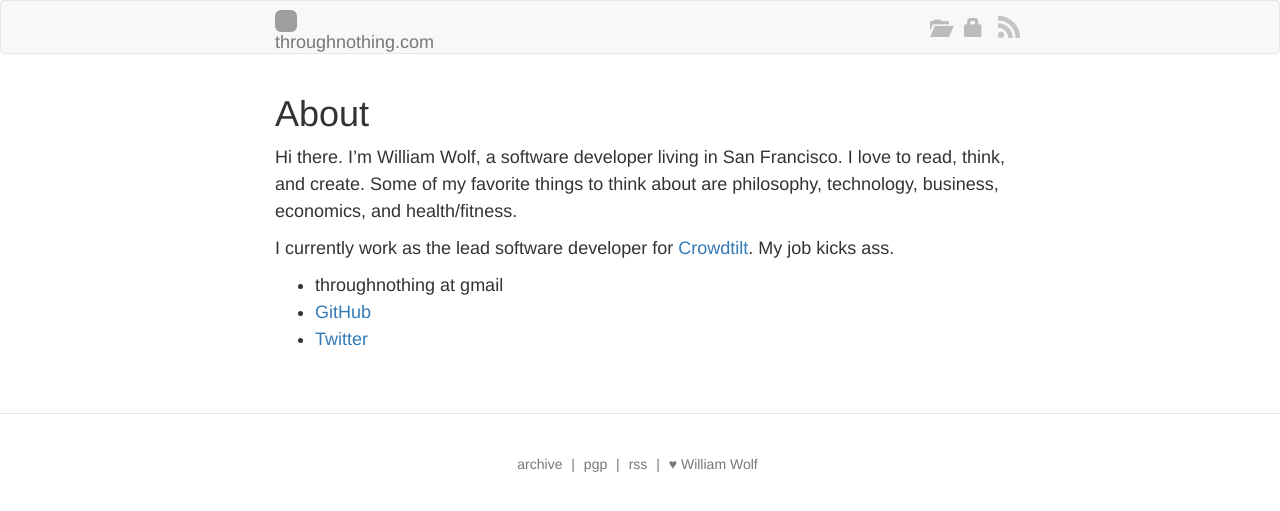
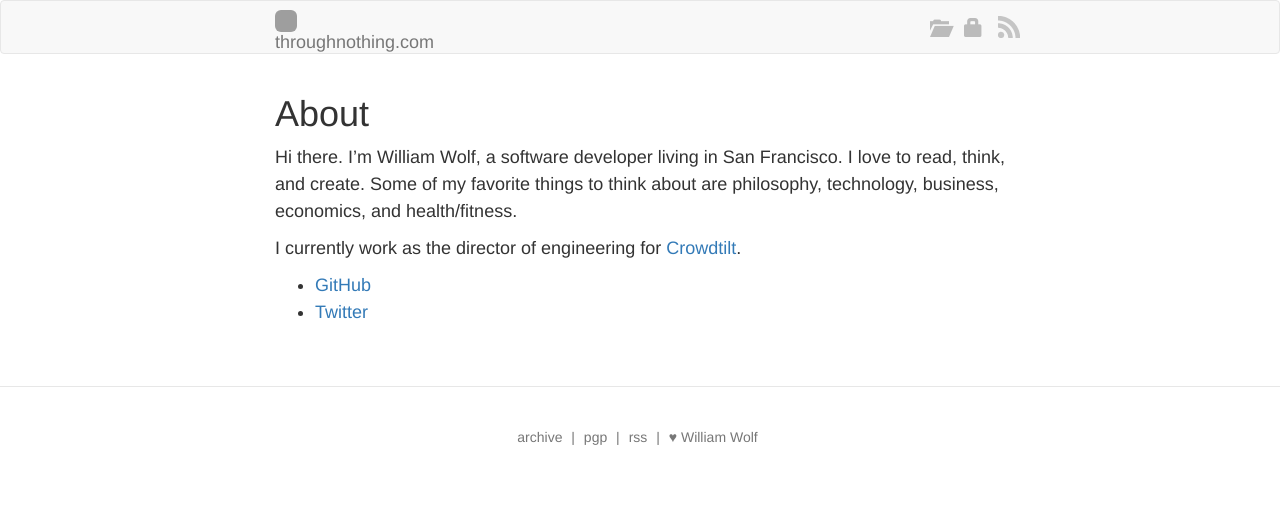
Before and after one commit to throughnothing/willwolf.me, a Jekyll site: the page built from about/index.markdown, in a window 1280 px wide. Shown: the top 511 px of the page. Built offline with Jekyll 4.4.1, drawn with Linux system fonts in a browser that asks for light colours; nearby versions of some CDN libraries; Markdown is read by kramdown in place of the engine named in the settings; grey boxes are pictures that could not be loaded.

Commit message:
Update About

```diff
--- a/about/index.markdown
+++ b/about/index.markdown
@@ -8,9 +8,8 @@ Hi there.  I'm William Wolf, a software developer living in San Francisco.
 I love to read, think, and create.  Some of my favorite things to
 think about are philosophy, technology, business, economics, and health/fitness.
 
-I currently work as the lead software developer for
-[Crowdtilt](https://www.crowdtilt.com).  My job kicks ass.
+I currently work as the director of engineering for
+[Crowdtilt](https://www.crowdtilt.com).
 
-* throughnothing at gmail
 * [GitHub](https://github.com/throughnothing)
 * [Twitter](https://twitter.com/throughnothing)
```
